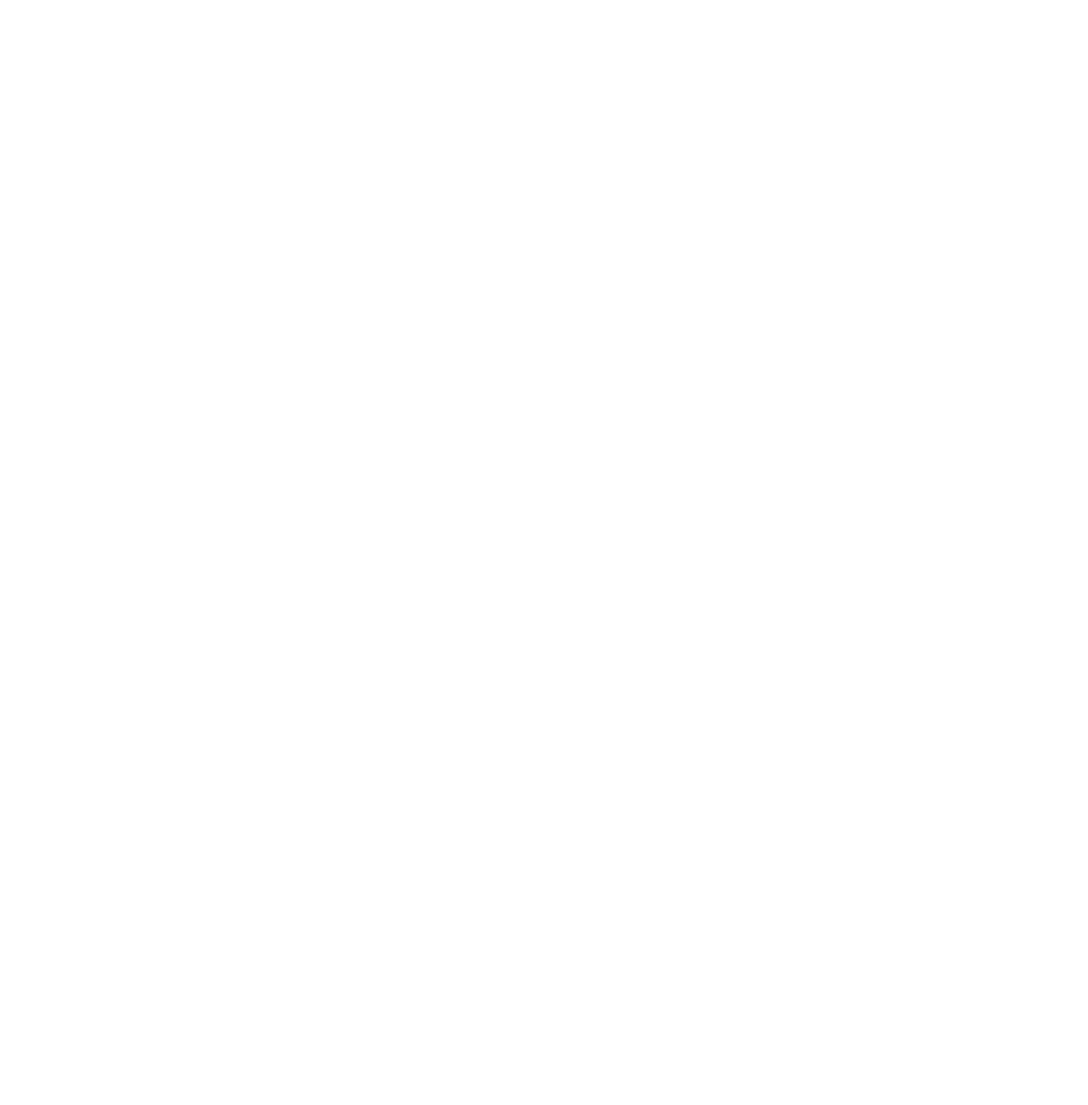
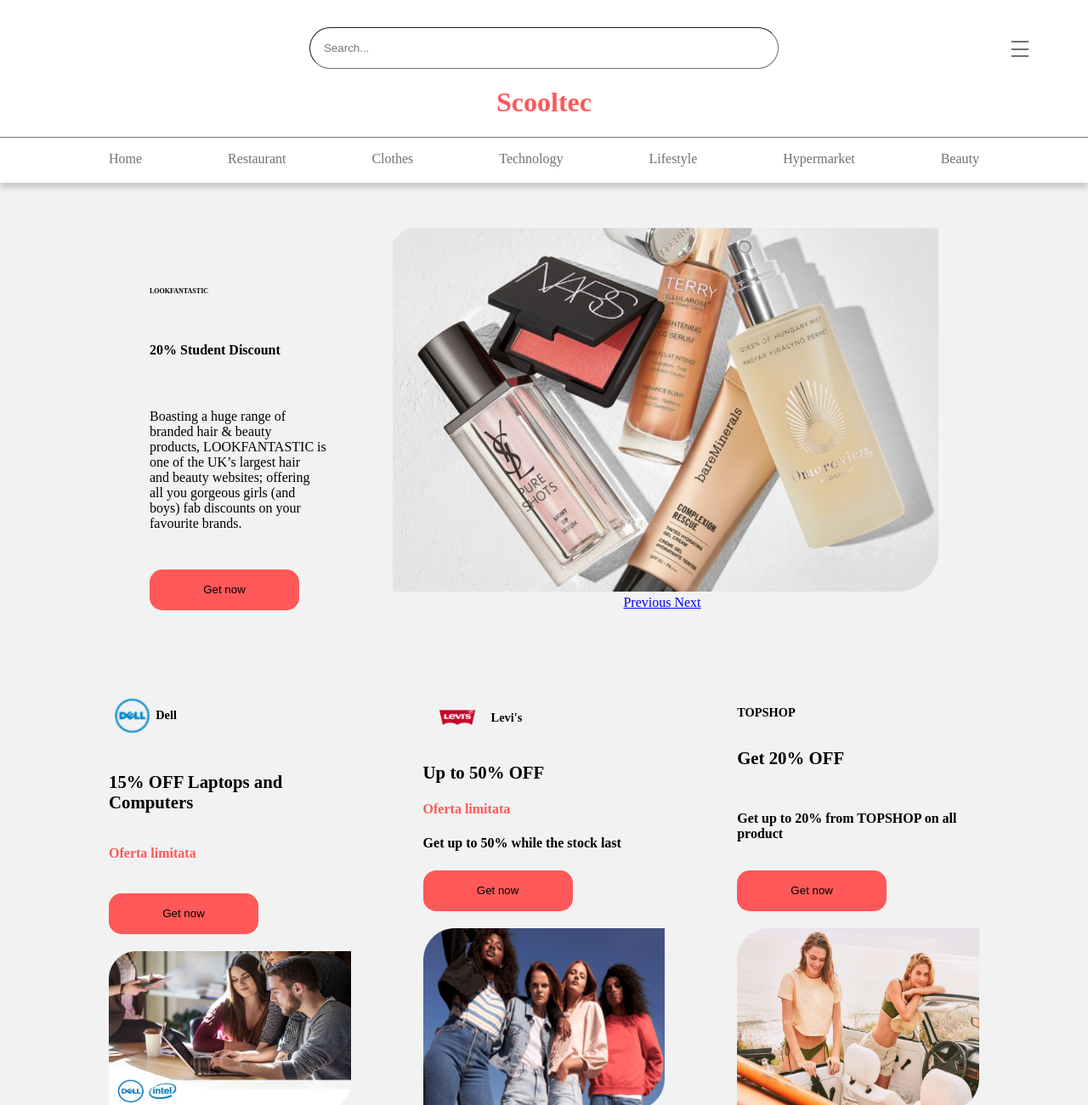
Before and after one commit to tommydprogrammer/Scooltex, a plain HTML site: page index.html in a window 1280 px wide. Shown: the top 1300 px of the page at 85% size. Before the commit the page ends 800 px from the top, so only its background shows below. Drawn offline with Linux system fonts and the light colour scheme.

Commit message:
complete part of the layout design

```diff
--- a/assets/styles/app.css
+++ b/assets/styles/app.css
@@ -2,92 +2,198 @@
   box-sizing: border-box;
 }
 
-html {
-  font-family: sans-serif;
+:root {
+  --header-padding: 0 8rem;
 }
 
 body {
+  background-color: rgb(242, 242, 242);
   margin: 0;
+  text-align: center;
 }
 
 header {
-  position: fixed;
-  top: 0;
-  left: 0;
-  height: 4rem;
-  width: 100%;
-  display: flex;
-  justify-content: center;
-  align-items: center;
-  background: #540075;
-  box-shadow: 0 2px 6px rgba(0, 0, 0, 0.26);
+  background-color: rgb(255, 255, 255);
+  border-bottom: rgb(255, 255, 255) solid;
+  box-shadow: 0 6px 6px rgba(0, 0, 0, 0.16);
+  padding-top: 2rem;
+
 }
 
-header h1 {
-  color: white;
-  font-size: 2rem;
+.topmost-bar {
+  position: relative;
+  vertical-align: middle;
+  padding: 0 4rem;
+  display: grid;
+  grid-template-columns: 20% 60% 20%;
+  grid-template-areas: 'empty search-bar nav-icon';
+  align-items: center;
 }
 
-button {
-  background: #540075;
-  color: white;
-  border: 1px solid #540075;
-  border-radius: 5px;
-  padding: 0.5rem 2rem;
-  font: inherit;
-  cursor: pointer;
+.search-bar {
+  height: 49px;
+  width: 552px;
+  max-width: 42rem;
+  border-radius: 25px;
+  /* border: 1px rgb(112, 112, 112); */
+  border-color: rgb(112, 112,112);
+  border-width: 1px;
+  padding: 1rem;
+  grid-area: search-bar;
+  justify-self: center;
 }
 
-button:focus {
-  outline: none;
+
+
+#nav-icon {
+  /* color: transparent; */
+  background-color: transparent;
+  border: 0;
+  width: 2rem;
+  height: 2rem;
+  appearance: none;
+  /* float: right; */
+  position: absolute;
+  right: 0;
+  margin: auto 0;
+  grid-area: nav-icon;
+  /* align-self: center; */
+  /* margin: auto 0; */
 }
 
-button:hover,
-button:active {
-  background: #790fa3;
-  border-color: #790fa3;
+h1 {
+  color: rgb(255, 88, 88);
 }
 
-.cart {
-  margin: 5rem 2rem;
-  border: 2px solid #540075;
-  border-radius: 10px;
-  padding: 2rem;
+#nav-icon hr {
+  border: solid;
+  border-width: 1.5px;
+  color: rgb(112, 112, 112);
+
+}
+
+.main-nav-list {
   display: flex;
   justify-content: space-between;
+  list-style: none;
+  padding: var(--header-padding);
 }
 
-.cart h2 {
-  margin: 0;
-  font-size: 1.5rem;
-  color: #540075;
+#nav-list {
+  border-top: 0.2px solid rgb(112, 112, 112);
+  color: rgb(112, 112, 112);
+}
+
+/************* Intro  *************/
+.intro {
+  display: flex;
+  padding: 0 10%;
+  align-items: flex-end;
+  justify-content: space-between;
+  margin: 3rem;
+}
+
+.intro-text h4 {
+  font-size: 0.5rem;
+}
+
+.intro-text {
+  text-align: left;
+  display: flex;
+  flex-direction: column;
+  justify-content: space-between;
+  height: 390px;
+}
+
+.item.active {
+  display: block;
+}
+
+
+.item img {
+  width: 100%;
+}
+
+.item {
+  display: none;
+  max-width: 650px;
+}
+
+.order-btn {
+  width: 11rem;
+  height: 3rem;
+  border-radius: 15px;
+  background-color: rgb(255, 88, 88);
+  border: none;
+}
+
+/************* Product  *************/
+#products {
+  padding: var(--header-padding);
+  margin: 6rem 0;
 }
 
 .product-list {
-  list-style: none;
-  margin: 0 2rem;
+  display: flex;
+  justify-content: space-between;
+  list-style-type: none;
+  display: grid;
+  grid-template-columns: 1fr 1fr 1fr;
+  grid-column-gap: 5.3rem;
   padding: 0;
+  height: 31rem;
+
 }
 
 .product-item {
-  margin: 2rem auto;
-  box-shadow: 0 2px 8px rgba(0, 0, 0, 0.26);
-  width: 50rem;
-  max-width: 90%;
+  /* width: 100%; */
+  text-align: left;
+  display: flex;
+  flex-direction: column;
+  justify-content: space-between;
+
 }
 
 .product-item img {
   width: 100%;
-  height: 20rem;
-  object-fit: cover;
 }
 
-.product-item__content {
-  padding: 1rem;
-  text-align: center;
+.brand-id {
+  width: 5rem;
+  display: flex;
+  justify-content: space-between;
+  align-items: center;
 }
 
-.product-item h2,
-.product-item h3 {
-  margin: 0 0 1rem 0;
+.product-list li:last-of-type h3 {
+  padding-top: 1rem;
 }
+
+.product-item span h3 {
+  font-size: 0.9rem;
+}
+
+.hidden {
+  display: none;
+}
+.product-item h2, .product-item h3 {
+  margin: 0;
+}
+
+h2 {
+  font-size: 1.3rem;
+  font-weight: 800;
+}
+
+h3 {
+  font-size: 1rem;
+  font-weight: 600;
+}
+
+.product-illustration {
+  margin-top: 20px;
+}
+
+.special-offer {
+  color: rgb(255, 88, 88);
+}
--- a/index.html
+++ b/index.html
@@ -0,0 +1,169 @@
+<!DOCTYPE html>
+<html lang="en">
+
+<head>
+    <meta charset="UTF-8">
+    <meta name="viewport" content="width=device-width, initial-scale=1.0">
+    <meta http-equiv="X-UA-Compatible" content="ie=edge">
+    <link rel="stylesheet" href="assets/styles/app.css">
+    <title>Document</title>
+</head>
+
+<body>
+    <header>
+        <div class="topmost-bar">
+            <input class="search-bar" type="text" placeholder="Search...">
+            <button id="nav-icon">
+                <hr>
+                <hr>
+                <hr>
+            </button>
+        </div>
+        <h1>Scooltec</h1>
+        <nav id="nav-list">
+            <ul class="main-nav-list">
+                <li>Home</li>
+                <li>Restaurant</li>
+                <li>Clothes</li>
+                <li>Technology</li>
+                <li>Lifestyle</li>
+                <li>Hypermarket</li>
+                <li>Beauty</li>
+            </ul>
+        </nav>
+    </header>
+
+    <section class="intro">
+        <div class="intro-text">
+            <h4>LOOKFANTASTIC</h4>
+            <h3>20% Student Discount</h3>
+            <p>Boasting a huge range of <br>
+            branded hair & beauty <br>
+            products, LOOKFANTASTIC is <br>
+            one of the UK’s largest hair <br>
+            and beauty websites; offering <br>
+             all you gorgeous girls (and <br>
+              boys) fab discounts on your <br>
+               favourite brands.</p>
+               <button class="order-btn">Get now</button>
+        </div>
+        <div id="myCarousel" class="carousel slide" data-ride="carousel">
+            <!-- Indicators -->
+            <!-- <ol class="carousel-indicators">
+              <li data-target="#myCarousel" data-slide-to="0" class="active"></li>
+              <li data-target="#myCarousel" data-slide-to="1"></li>
+              <li data-target="#myCarousel" data-slide-to="2"></li>
+            </ol> -->
+
+            <!-- Wrapper for slides -->
+            <div class="carousel-inner">
+              <div class="item active">
+                <img src="assets/images/Image_1.png" alt="Product Image">
+              </div>
+
+              <div class="item">
+                <img src="assets/images/Image_1.png" alt="Chicago" style="width:100%;">
+              </div>
+
+              <div class="item">
+                <img src="assets/images/Image_1.png" alt="New york" style="width:100%;">
+              </div>
+            </div>
+
+            <!-- Left and right controls -->
+            <a class="left carousel-control" href="#myCarousel" data-slide="prev">
+              <span class="glyphicon glyphicon-chevron-left"></span>
+              <span class="sr-only">Previous</span>
+            </a>
+            <a class="right carousel-control" href="#myCarousel" data-slide="next">
+              <span class="glyphicon glyphicon-chevron-right"></span>
+              <span class="sr-only">Next</span>
+            </a>
+          </div>
+        </div>
+    </section>
+
+    <section id="products">
+        <ul class="product-list">
+             <li class="product-item">
+
+                <span class="brand-id">
+                    <img src="assets/images/dell-logo-vector-download-1157.png" alt="brand-logo">
+                    <h3 class="brand-name">Dell</h3>
+                </span>
+                <h2>15% OFF Laptops and Computers</h2>
+                <h3 class="special-offer">Oferta limitata</h3>
+                <h3 class="hidden">%not available%</h3>
+                <span><button class="order-btn">Get now</button>
+                <img class="product-illustration" src="assets/images/Image_7.png" alt="product-illustration"></span>
+
+            </li>
+
+            <li class="product-item">
+
+                <span class="brand-id">
+                    <img src="assets/images/image-removebg-preview.png" alt="brand-logo">
+                    <h3 class="brand-name">Levi's</h3>
+                </span>
+                <h2>Up to 50% OFF</h2>
+                <h3 class="special-offer">Oferta limitata</h3>
+                <h3>Get up to 50% while the stock last</h3>
+                <span><button class="order-btn">Get now</button>
+                <img class="product-illustration" src="assets/images/Image_5.png" alt="product-illustration"></span>
+
+            </li>
+
+            <li class="product-item">
+
+                <span class="brand-id">
+                    <!-- <img src="" alt="brand-logo"> -->
+                    <h3 class="brand-name">TOPSHOP</h3>
+                </span>
+                <h2>Get 20% OFF</h2>
+                <h3 class="hidden special-offer">%Not available%</h3>
+                <h3>Get up to 20% from TOPSHOP on all product</h3>
+                <span><button class="order-btn">Get now</button>
+                <img class="product-illustration" src="assets/images/Image_8.png" alt="product-illustration"></span>
+
+            </li>
+
+        </ul>
+    </section>
+    <section class="user-access">
+        <div>
+            <h2>Discover discount up to 50%, 80% or even 90%</h2>
+            <button id="login-btn">Login</button>
+        </div>
+        <div>
+            <h2>We bring up 1000 offers and discounts</h2>
+            <button id="register-btn">Register</button>
+        </div>
+    </section>
+</body>
+
+<footer>
+    <nav>
+        <ul>
+            <li>ANPC</li>
+            <li>Corporate</li>
+            <li>Careers</li>
+            <div>
+                <img src="" alt="">
+                <img src="" alt="">
+                <address>ask@scooltec.com</address>
+            </div>
+        </ul>
+    </nav>
+    <nav>
+        <p>Scooltec &copy %year%. All right reserved</p>
+        <span>
+            <ul>
+                <li>Cookie Policy</li>
+                <li>Terms and Condition</li>
+                <li>Private Policy</li>
+            </ul>
+        </span>
+    </nav>
+</footer>
+
+</html>
```
